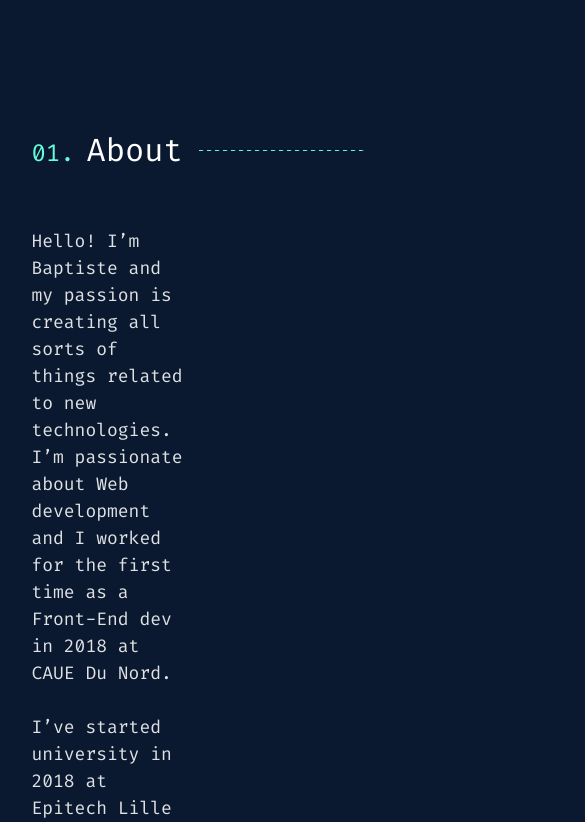
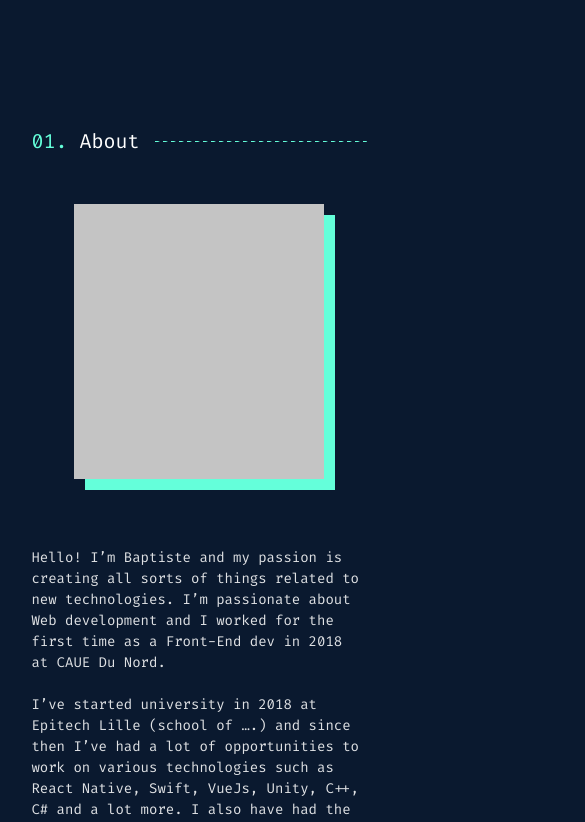
Before and after one commit to dmc0001/haitham-attab, a React (Vite) app: page / in a window 390 px wide. Shown: the part 662-1484 px from the top of the page, 585 px wide, since content can reach past the window. Built offline with nearby package versions, Linux system fonts and the light colour scheme.

Commit message:
make about section responcive

```diff
--- a/src/components/About.jsx
+++ b/src/components/About.jsx
@@ -3,8 +3,8 @@ const About = () => {
     <div className="ml-[8px]">
       <div className="flex gap-4 items-center">
         <div className="flex gap-3 items-baseline ">
-          <span className="text-[#64FFDA] font-fira text-[24px]">01.</span>
-          <span className="text-[#fff] font-fira text-[32px]">About</span>
+          <span className="text-[#64FFDA] font-fira text-[20px] md:text-[24px]">01.</span>
+          <span className="text-[#fff] font-fira text-[20px] md:text-[24px]">About</span>
         </div>
         <div
           className="flex-grow h-[1px]"
@@ -14,8 +14,8 @@ const About = () => {
           }}
         ></div>
       </div>
-      <div className="flex items-center gap-[83px]">
-        <p className="font-fira text-[18px] leading-normal w-[666px]">
+      <div className="flex items-center gap-[26px] lg:gap-[83px] flex-col-reverse lg:flex-row mt-12 lg:mt-0">
+        <p className="font-fira text-[14px] md:text-[16px] lg:text-[18px] leading-normal lg:w-[666px]">
           <br /> <br />
           Hello! I’m Baptiste and my passion is creating all sorts of things
           related to new technologies. I’m passionate about Web development and
@@ -38,13 +38,12 @@ const About = () => {
         </p>
 
         <div className="relative">
-          <div className="w-[365px] h-[406px] bg-[#64FFDA] absolute top-[11px] left-[11px]"></div>
+          <div className="w-[250px] h-[275px] md:w-[310px] md:h-[345px] lg:w-[365px] lg:h-[406px] bg-[#64FFDA] absolute top-[11px] left-[11px]"></div>
           <svg
-            className="fill-[#C4C4C4] relative bg-[#64FFDA]"
+            className="fill-[#C4C4C4] relative bg-[#C4C4C4] w-[250px] h-[275px] md:w-[310px] md:h-[345px] lg:w-[365px] lg:h-[406px]"
             xmlns="http://www.w3.org/2000/svg"
             fill="none"
-            width="365"
-            height="406"
+
           >
             <path d="M0 0H365V406H0V0Z" fill="#C4C4C4" />
           </svg>
```
